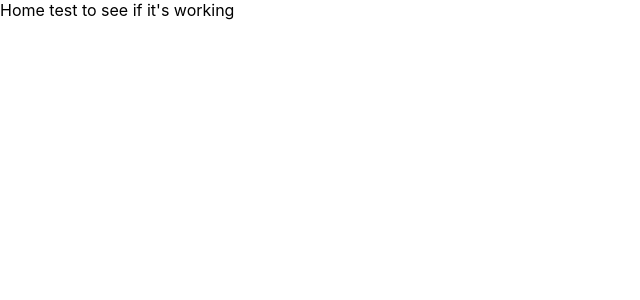
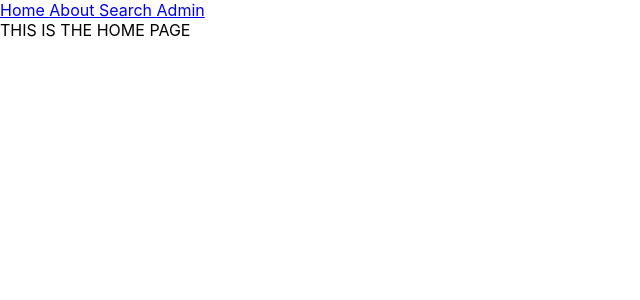
Before and after one commit to MV-Rainbow-Kittens/Rainbow-Kittens-Inventory-Project, a React (Create React App) app in the folder rainbow-front-end/: page / in a window 1280 px wide. Shown: the top 300 px of the page, without its empty margins (0-640 px from the left). Built offline with nearby package versions, Linux system fonts and the light colour scheme.

Commit message:
navbar functional style needed

```diff
--- a/rainbow-front-end/src/App.js
+++ b/rainbow-front-end/src/App.js
@@ -1,4 +1,3 @@
-// import logo from './logo.svg';
 import './App.css';
 import Home from './components/Home';
 import Search from './components/Search';
@@ -9,6 +8,7 @@ import Admin from './components/Admin';
 import Update from './components/Update';
 import { ToastContainer } from 'react-toastify';
 import Add from './components/Add';
+import About from './components/About';
 
 
 
@@ -16,6 +16,12 @@ function App() {
   return (
     <div className="App">
       <BrowserRouter>
+        <nav>
+          <Link to="/"> Home </Link>
+          <Link to="/about"> About </Link>
+          <Link to="/Search"> Search </Link>
+          <Link to="/Admin"> Admin </Link>
+        </nav>
           <Routes>
             <Route path='/*' element={<PageNotFound />} />
             <Route path='/' element={<Home />} />
@@ -25,6 +31,7 @@ function App() {
             <Route path='/admin' element={<Admin />} />
             <Route path='/update/:id' element={<Update />} />
             <Route path='/add' element={<Add />} />
+            <Route path='/about' element={<About />} />
           </Routes>
       </BrowserRouter>
       <ToastContainer />
--- /dev/null
+++ b/rainbow-front-end/src/components/About.jsx
@@ -0,0 +1,7 @@
+import React from "react";
+
+function About() {
+  return <div className="about_nav">THIS IS THE ABOUT PAGE</div>;
+}
+
+export default About;
--- a/rainbow-front-end/src/components/Admin.jsx
+++ b/rainbow-front-end/src/components/Admin.jsx
@@ -51,6 +51,7 @@ function Admin() {
 
     return (
         <div className="adminCont">
+        <div className="admin_nav">Admin Page</div>
             <div className="headAdm">
                 <button id="addAdmin" onClick={() => navigate('/add')}>add</button>
                 <h1 onClick={() => navigate('/')} id="xAdmin"><strong>X</strong></h1>
@@ -58,7 +59,7 @@ function Admin() {
             {apiData.map(disp =>
                 <div key={disp.id} className="adDataDiv">
                     <from id="form">
-                        <labe className="labelClass">Title : </labe>
+                        <label className="labelClass">Title : </label>
                         <input type="text" value={disp.title} readOnly className="inputClass" />
                         <label className="labelClass" > Price : </label>
                         <input type="text" value={disp.price} readOnly className="inputClass" />
--- a/rainbow-front-end/src/components/Home.jsx
+++ b/rainbow-front-end/src/components/Home.jsx
@@ -1,12 +1,7 @@
+import React from "react";
 
-
-
-function Home () {
-
-
-    return (
-        <div>Home test to see if it's working</div>
-    )
+function Home() {
+  return <div className="home_nav"> THIS IS THE HOME PAGE</div>;
 }
 
-export default Home
+export default Home;
--- a/rainbow-front-end/src/components/PageNotFound.jsx
+++ b/rainbow-front-end/src/components/PageNotFound.jsx
@@ -1,9 +1,6 @@
-
-
+import React from "react"
 
 function PageNotFound () {
-
-
     return (
         <div><h1><strong>PAGE NOT FOUND</strong></h1></div>
     )
--- a/rainbow-front-end/src/components/Search.jsx
+++ b/rainbow-front-end/src/components/Search.jsx
@@ -1,13 +1,7 @@
+import React from "react";
 
+function Search() {
+    return <div className="search_nav"> THIS IS THE SEARCH PAGE</div>;
+  }
 
-
-function Search () {
-
-
-
-    return(
-        <div>Seach test to see if it's working</div>
-    )
-}
-
-export default Search
+  export default Search;
```
Also changed, not shown: rainbow-front-end/src/components/Navbar.jsx (added, +39 -0 lines), rainbow-front-end/src/index.js (+1 -6 lines), 2 other files (tests, documents, lock files or other folders).
